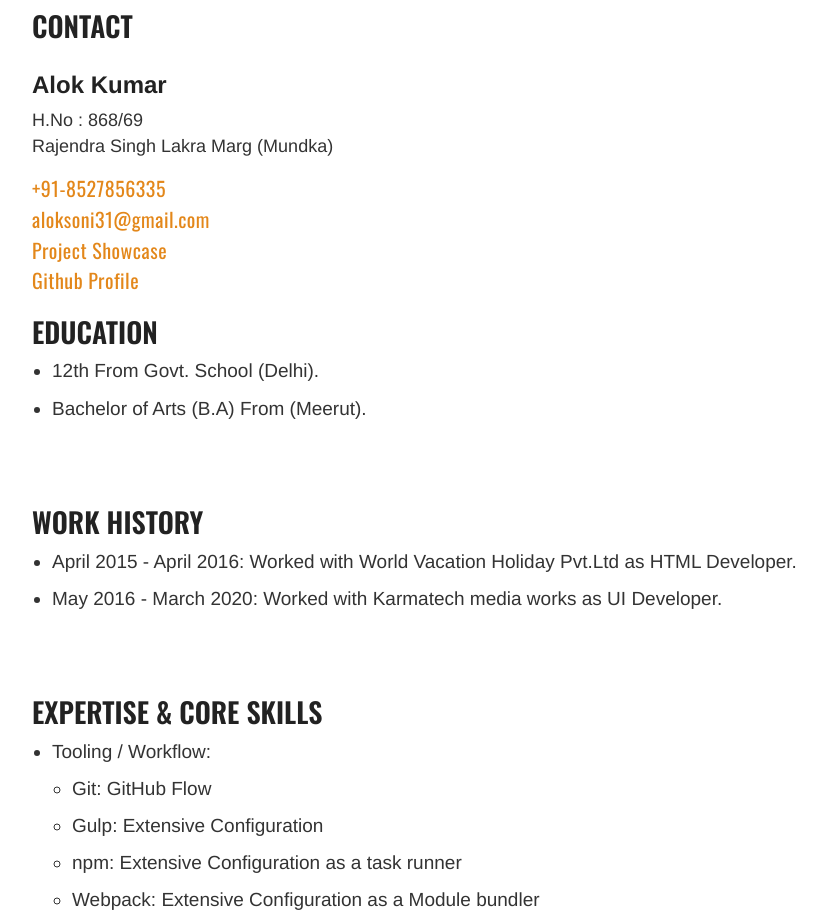
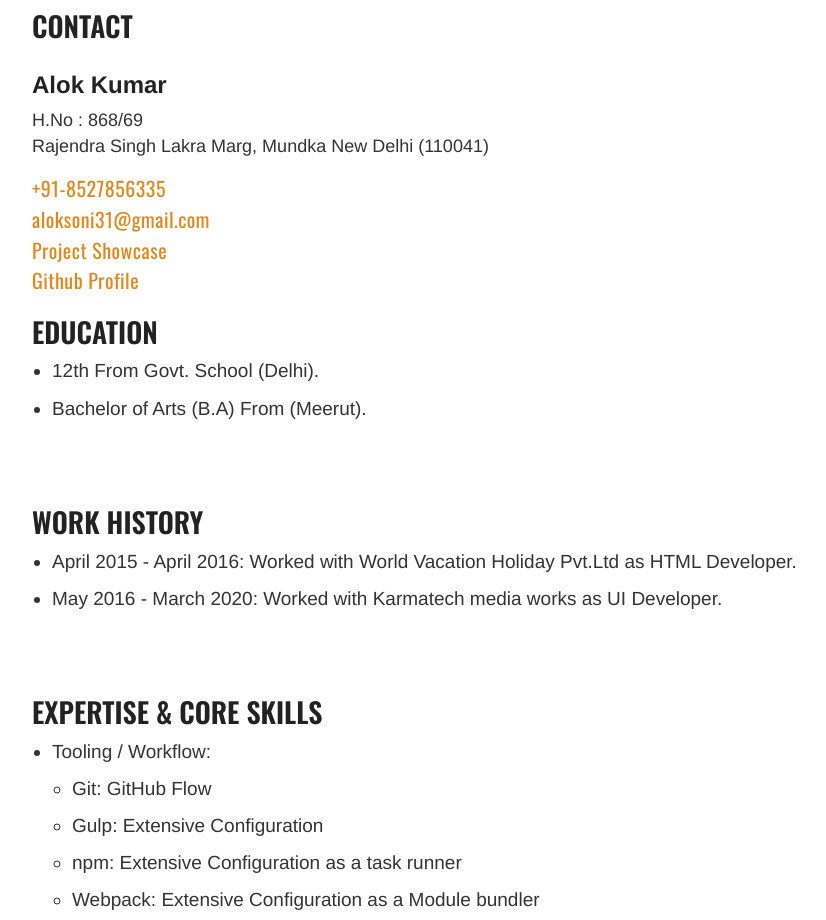
Before and after one commit to aloksoni31/Resume, a plain HTML site: page index.html in a window 1280 px wide. Shown: the part 2240-3160 px from the top of the page, without its empty margins (38-864 px from the left). Drawn offline with nearby package versions, Linux system fonts and the light colour scheme.

Commit message:
Update index.html
changes

```diff
--- a/index.html
+++ b/index.html
@@ -219,7 +219,7 @@
 				<div class="col-md-7">
 					<h2>Alok Kumar</h2>
 					<p>H.No : 868/69</p>
-					<p>Rajendra Singh Lakra Marg (Mundka)</p>
+					<p>Rajendra Singh Lakra Marg, Mundka New Delhi (110041)</p>
 
 					<div class="contact-info">
 						<a href="tel:8527856335">+91-8527856335</a>
```
